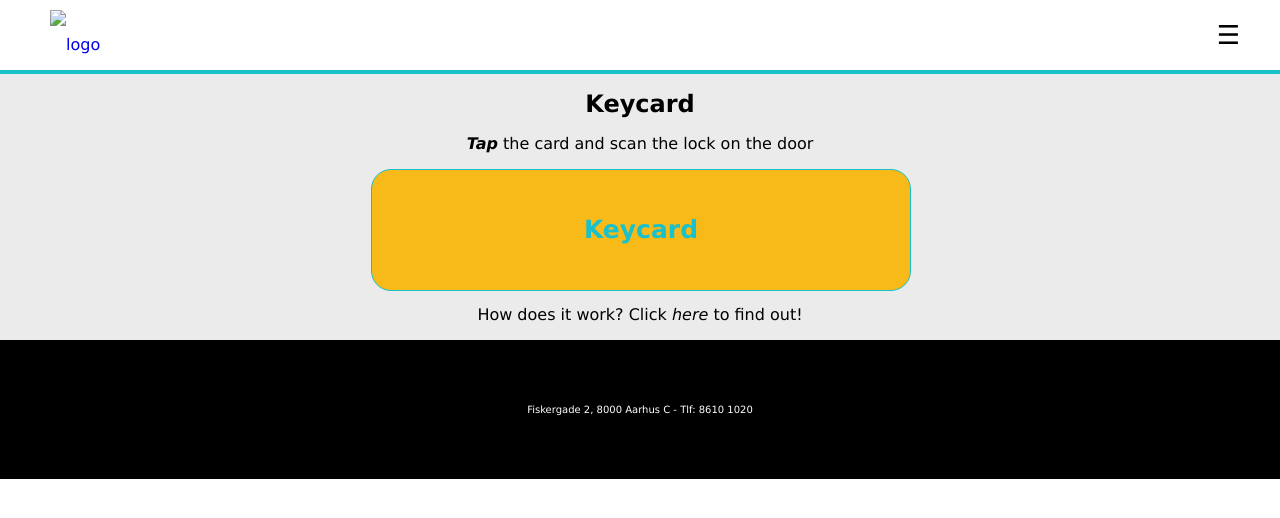
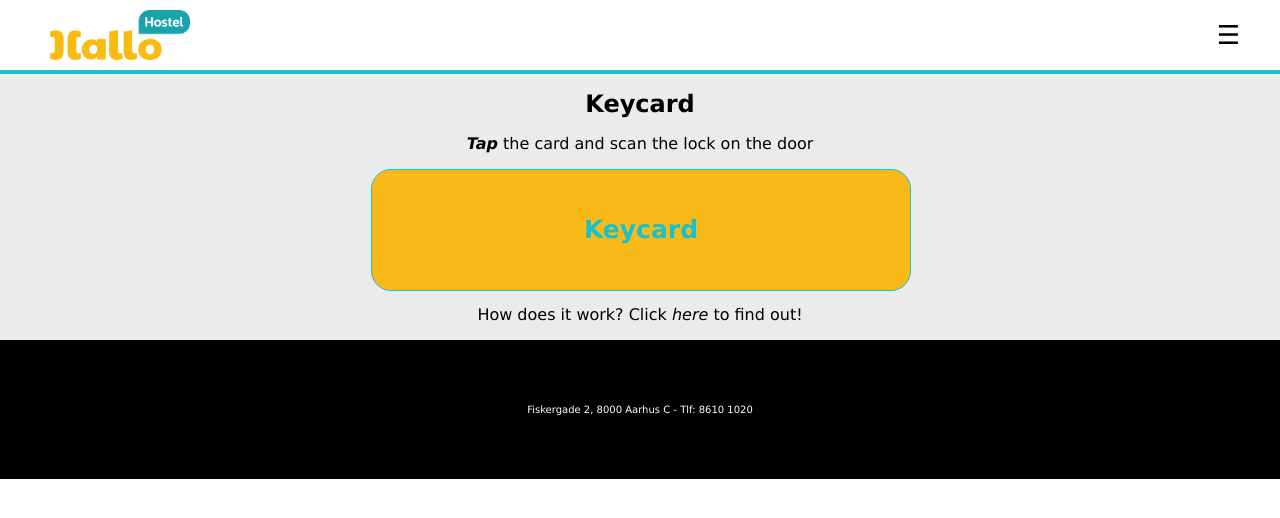
Before and after one commit to LasseNymark/uxxxx, a plain HTML site: page keycard.html in a window 1280 px wide. Drawn offline with nearby package versions, Linux system fonts and the light colour scheme; the site is published under a folder, as on GitHub Pages, so addresses that start at the root find nothing.

Commit message:
Update keycard.html

```diff
--- a/keycard.html
+++ b/keycard.html
@@ -13,7 +13,7 @@
 
         <header class="nav">
 
-            <a href="minprofil.html"><img id="logo" src="/images/hallohostellogo.png" alt="logo"></a>
+            <a href="minprofil.html"><img id="logo" src="images/hallohostellogo.png" alt="logo"></a>
 
             <label for="toggle">&#9776;</label>
 
```
